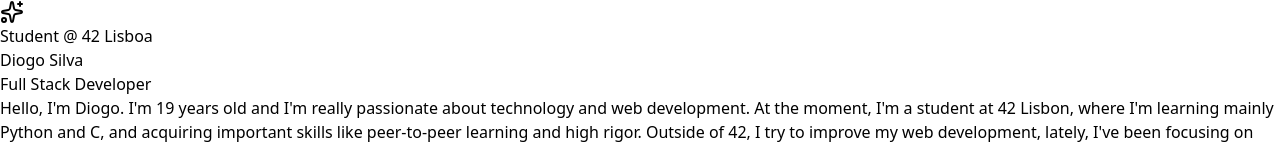
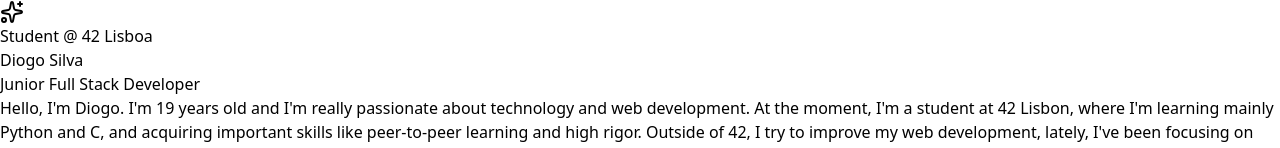
Before and after one commit to sylvzzz/Portfolio, a React (Vite) app: page / in a window 1280 px wide. Shown: the top 148 px of the page. Built offline with nearby package versions, Linux system fonts and the light colour scheme.

Commit message:
Correcting the text in demo alert

```diff
--- a/src/app.jsx
+++ b/src/app.jsx
@@ -178,7 +178,7 @@ export default function Portfolio() {
               Diogo Silva
             </h1>
             <h2 className="text-3xl md:text-4xl font-light text-gray-600 mb-12">
-              Full Stack Developer
+              Junior Full Stack Developer
             </h2>
 
             {/* Description */}
@@ -312,7 +312,7 @@ export default function Portfolio() {
                           onClick={(e) => {
                             if (project.demoUrl === '#') {
                               e.preventDefault();
-                              alert('There ins´t a showcase is not available for this project yet.');
+                              alert('There ins´t a showcase available for this project yet.');
                             }
                           }}
                           href={project.demoUrl}
```
